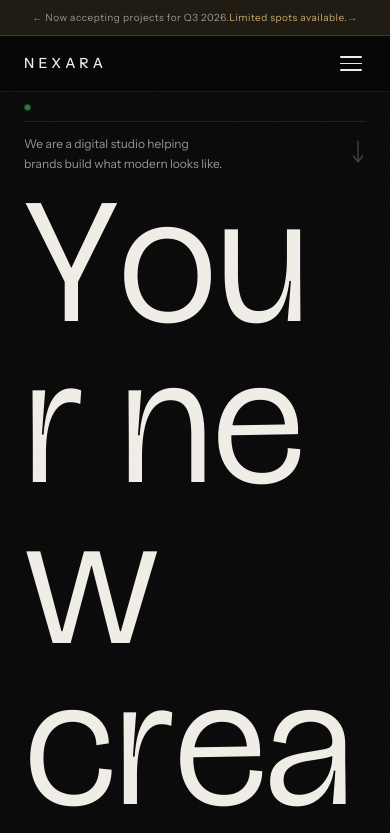
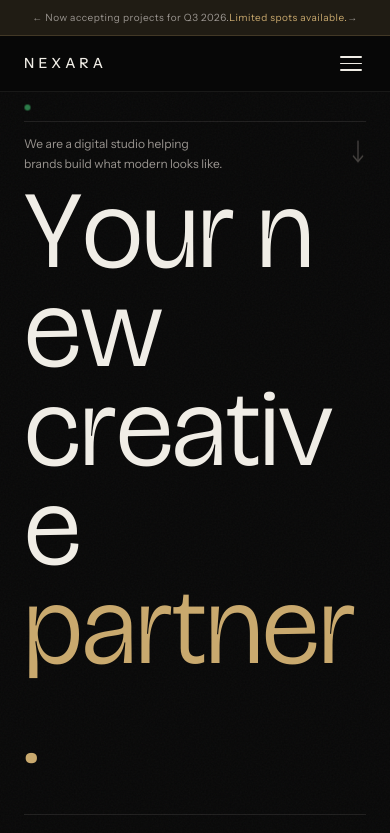
Before and after one commit to nexaramediastudio/nexaramedia, a Next.js app: page / in a window 390 px wide. Shown: the top 833 px of the page. Built offline with nearby package versions, Linux system fonts and the light colour scheme.

Commit message:
Reduce mobile hero headline to comfortable size
Co-authored-by: Cursor <cursoragent@cursor.com>

```diff
--- a/app/globals.css
+++ b/app/globals.css
@@ -823,11 +823,10 @@ h3 {
     max-width: 200px;
   }
 
-  /* Fill the empty space with the headline — height-driven size */
   .hero-line-1,
   .hero-line-2,
   .hero-line-3 {
-    font-size: calc((100svh - 310px) / 3.1) !important;
+    font-size: clamp(56px, calc((100svh - 310px) / 4.8), 120px) !important;
   }
 
   .hero-divider {
@@ -1073,7 +1072,7 @@ h3 {
   .hero-line-1,
   .hero-line-2,
   .hero-line-3 {
-    font-size: calc((100svh - 290px) / 3.1) !important;
+    font-size: clamp(52px, calc((100svh - 290px) / 4.8), 110px) !important;
   }
 
   .mobile-menu {
```
